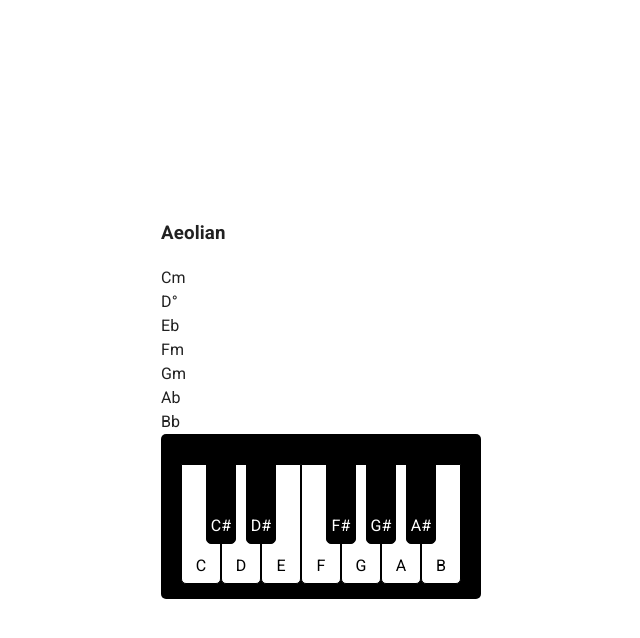
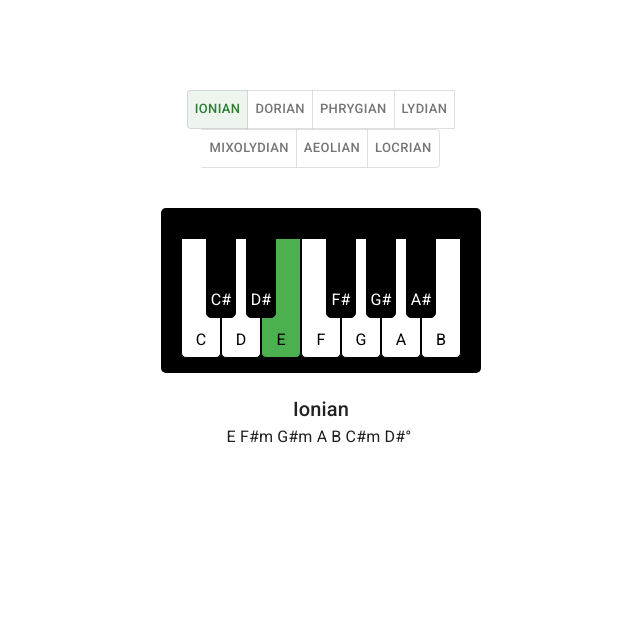
Before and after one commit to mrbnsn/chordage, a React (Create React App) app: page / in a window 1280 px wide. Shown: the top 638 px of the page, without its empty margins (319-959 px from the left). Built offline with nearby package versions, Linux system fonts and the light colour scheme.

Commit message:
added scale-select component and minor logic/style updates

```diff
--- a/public/index.html
+++ b/public/index.html
@@ -24,7 +24,7 @@
       work correctly both with client-side routing and a non-root public URL.
       Learn how to configure a non-root public URL by running `npm run build`.
     -->
-    <title>React App</title>
+    <title>Chordage</title>
   </head>
   <body>
     <noscript>You need to enable JavaScript to run this app.</noscript>
--- a/src/App.js
+++ b/src/App.js
@@ -1,12 +1,20 @@
 import './app.css';
-import React from 'react';
+import React, { useState } from 'react';
 import { Box } from '@mui/material';
 import Keyboard from './components/keyboard';
+import ScaleSelect from './components/scale-select/scale-select';
 
 function App() {
+    const [scales, setScales] = useState(['Ionian']);
+
+    const handleScaleSelect = (event, newScales) => {
+        setScales(newScales);
+    }
+
     return (
         <Box sx={styles.container}>
-            <Keyboard />
+            <ScaleSelect onChange={handleScaleSelect} selectedScales={scales} />
+            <Keyboard scales={scales} />
         </Box>
     );
 }
@@ -17,7 +25,7 @@ const styles = {
         display: 'flex',
         flexDirection: 'column',
         alignItems: 'center',
-        justifyContent: 'center',
+        marginTop: '50px',
     }
 }
 
--- a/src/components/keyboard.css
+++ b/src/components/keyboard.css
@@ -50,3 +50,7 @@
 .key:hover {
     background-color: #4caf50;
 }
+
+.key.selected {
+    background-color: #4caf50;
+}
--- a/src/components/keyboard.js
+++ b/src/components/keyboard.js
@@ -3,41 +3,54 @@ import React, { useState } from 'react';
 import { Box } from '@mui/material';
 import ScaleDisplay from './scale-display/scale-display';
 
-const PianoKey = ({ note, type, onClick }) => {
-    const classes = `key ${type}`;
+const PianoKey = ({ note, type, onClick, selected }) => {
+    const classes = selected ? `key ${type} selected` : `key ${type}`;
 
     return (
-        <Box className={classes} id={note} onClick={() => onClick(note)}></Box>
+        <Box className={classes} id={note} onClick={() => onClick(note)} />
     );
 };
 
-const Keyboard = () => {
-    const [note, setNote] = useState('C');
+const Keyboard = ({ scales }) => {
+    const [note, setNote] = useState('E');
 
     const keyClicked = (note) => {
-        console.log("Key clicked:", note);
         setNote(note);
     };
 
+    const renderScales = () => (
+        scales.map((scale) => <ScaleDisplay key={scale} root={note} type={scale}  />)
+    )
+
+    const renderKeys = () => {
+
+    }
+
     return (
         <Box>
-            <ScaleDisplay root={note} type={'Aeolian'}  />
-        <Box id="piano">
-            <PianoKey note="C" type="white" onClick={keyClicked} />
-            <PianoKey note="C#" type="black" onClick={keyClicked} />
-            <PianoKey note="D" type="white" onClick={keyClicked} />
-            <PianoKey note="D#" type="black" onClick={keyClicked} />
-            <PianoKey note="E" type="white" onClick={keyClicked} />
-            <PianoKey note="F" type="white" onClick={keyClicked} />
-            <PianoKey note="F#" type="black" onClick={keyClicked} />
-            <PianoKey note="G" type="white" onClick={keyClicked} />
-            <PianoKey note="G#" type="black" onClick={keyClicked} />
-            <PianoKey note="A" type="white" onClick={keyClicked} />
-            <PianoKey note="A#" type="black" onClick={keyClicked} />
-            <PianoKey note="B" type="white" onClick={keyClicked} />
-        </Box>
+            <Box id="piano" sx={styles.piano}>
+                <PianoKey note="C" type="white" onClick={keyClicked} selected={note === "C"} />
+                <PianoKey note="C#" type="black" onClick={keyClicked} selected={note === "C#"} />
+                <PianoKey note="D" type="white" onClick={keyClicked} selected={note === "D"} />
+                <PianoKey note="D#" type="black" onClick={keyClicked} selected={note === "D#"} />
+                <PianoKey note="E" type="white" onClick={keyClicked} selected={note === "E"} />
+                <PianoKey note="F" type="white" onClick={keyClicked} selected={note === "F"} />
+                <PianoKey note="F#" type="black" onClick={keyClicked} selected={note === "F#"} />
+                <PianoKey note="G" type="white" onClick={keyClicked} selected={note === "G"} />
+                <PianoKey note="G#" type="black" onClick={keyClicked} selected={note === "G#"} />
+                <PianoKey note="A" type="white" onClick={keyClicked} selected={note === "A"} />
+                <PianoKey note="A#" type="black" onClick={keyClicked} selected={note === "A#"} />
+                <PianoKey note="B" type="white" onClick={keyClicked} selected={note === "B"} />
+            </Box>
+            {renderScales()}
         </Box>
     );
 };
 
+const styles = {
+    piano: {
+        marginBottom: '20px',
+    },
+}
+
 export default Keyboard;
--- a/src/components/scale-display/scale-display.js
+++ b/src/components/scale-display/scale-display.js
@@ -1,5 +1,5 @@
 import React from 'react';
-import { Box } from '@mui/material';
+import { Box, Typography } from '@mui/material';
 import chordData from '../../data/chord-data';
 import { replaceMusicalQualifiers } from '../../lib/utils';
 
@@ -8,17 +8,32 @@ const ScaleDisplay = ({ root, type }) => {
         chordData[root]?.[type]?.chords?.map((chord) => (
             <Box
                 key={chord}
-                dangerouslySetInnerHTML={{ __html: replaceMusicalQualifiers(chord).replace(' ', '') }}
+                dangerouslySetInnerHTML={{ __html: `${replaceMusicalQualifiers(chord).replace(' ', '')}&nbsp;` }}
             />
         )
     ));
 
     return (
-        <Box>
-            <h3>{type}</h3>
-            {renderChords()}
+        <Box sx={styles.container}>
+            <Typography variant='h6' sx={styles.scaleTitle}>{type}</Typography>
+            <Box sx={styles.chordContainer}>{renderChords()}</Box>
         </Box>
     )
 }
 
+const styles = {
+    container: {
+        marginBottom: '20px',
+    },
+    scaleTitle: {
+        textAlign: 'center',
+    },
+    chordContainer: {
+        display: 'flex',
+        flexDirection: 'row',
+        alignItems: 'center',
+        justifyContent: 'center',
+    },
+}
+
 export default ScaleDisplay;
--- /dev/null
+++ b/src/components/scale-select/scale-select.js
@@ -0,0 +1,40 @@
+import React from 'react';
+import { Box, ToggleButton, ToggleButtonGroup } from '@mui/material';
+
+const ScaleSelect = ({ onChange, selectedScales }) => {
+    const scaleNames = ['Ionian', 'Dorian', 'Phrygian', 'Lydian', 'Mixolydian', 'Aeolian', 'Locrian'];
+
+    const renderScaleSelections = () => (
+        scaleNames.map((scale) => <ToggleButton size='small' key={scale} value={scale}>{scale}</ToggleButton> )
+    );
+
+    return (
+        <Box sx={styles.container}>
+            <ToggleButtonGroup
+                value={selectedScales}
+                onChange={onChange}
+                color='success'
+                size='small'
+                sx={styles.toggleGroup}
+            >
+                {renderScaleSelections()}
+            </ToggleButtonGroup>
+        </Box>
+    );
+}
+
+const styles = {
+    container: {
+        margin: '40px 20px',
+    },
+    toggleGroup: {
+        display: 'flex',
+        flexWrap: 'wrap',
+        maxWidth: '375px',
+        width: '90%',
+        justifyContent: 'center',
+        margin: '0 auto',
+    },
+}
+
+export default ScaleSelect;
```
